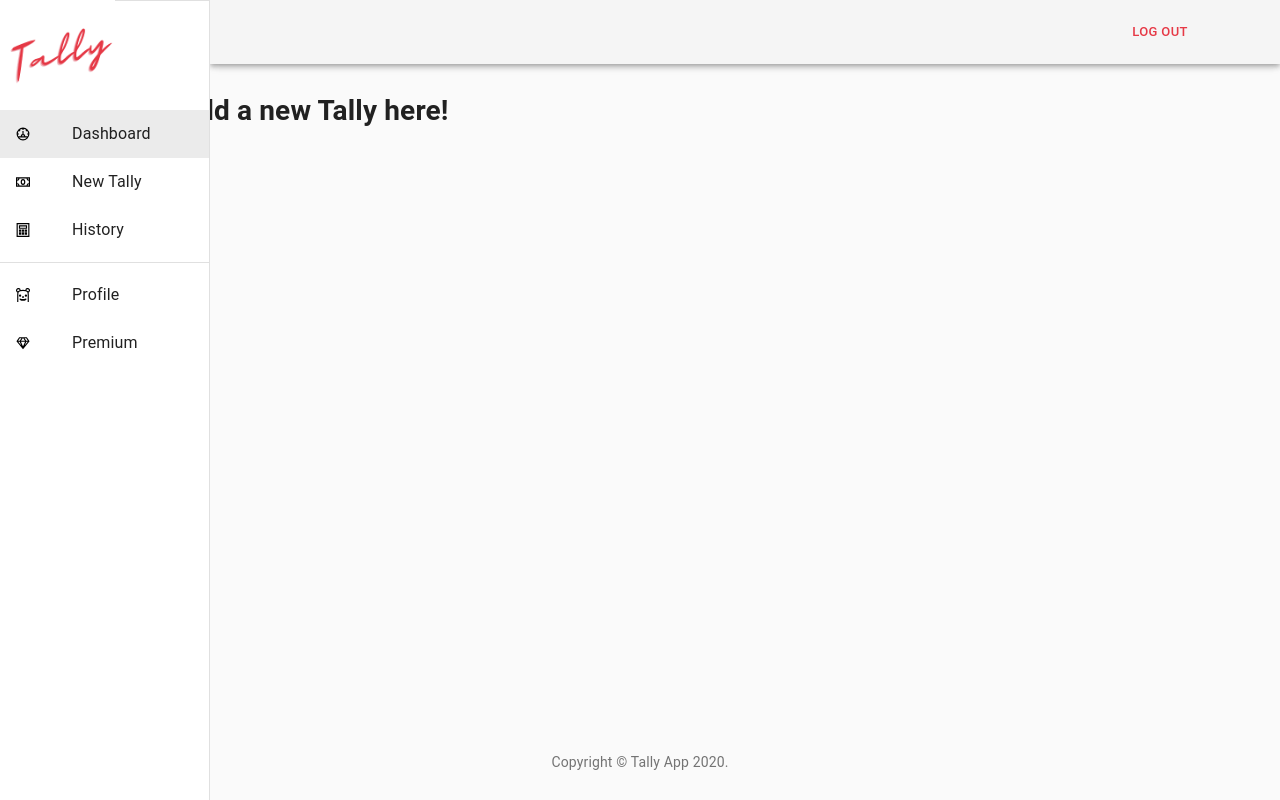
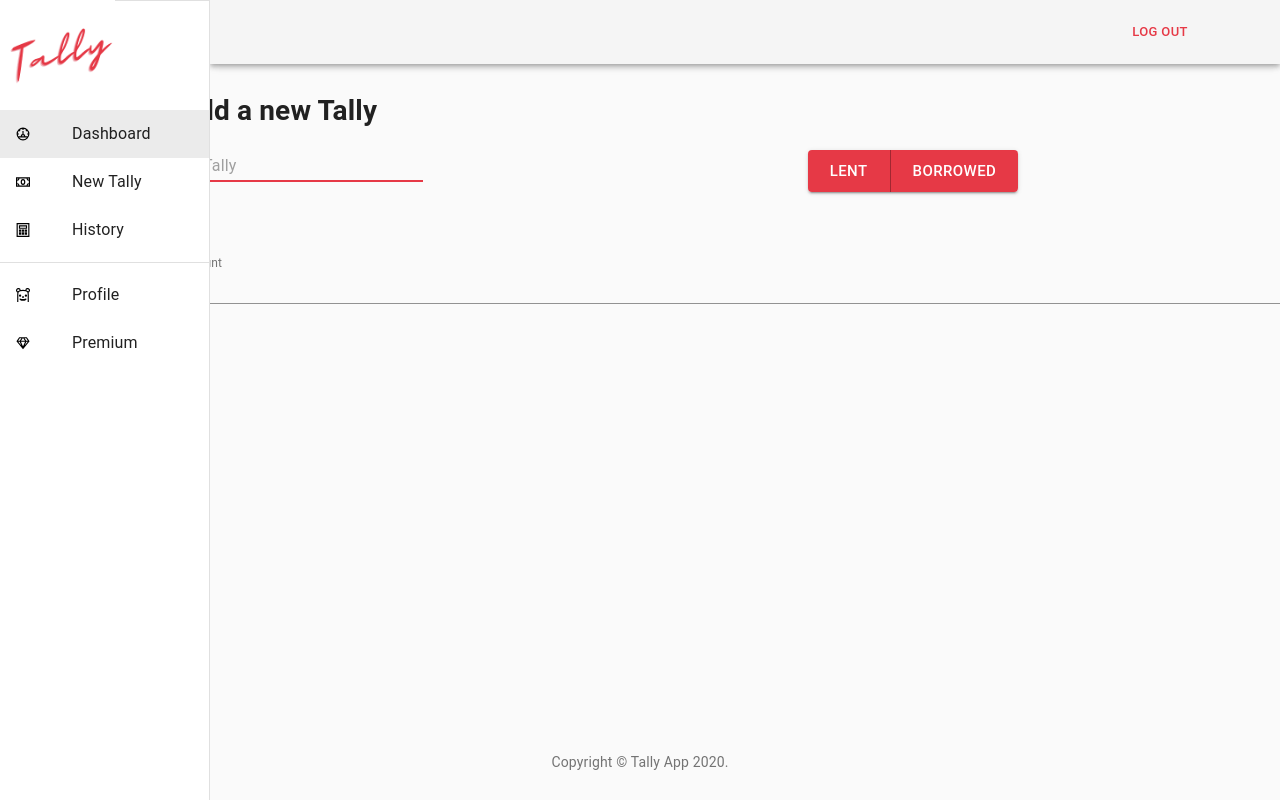
Before and after one commit to awalemandi/tally, a React (Create React App) app: page /home/newtally in a window 1280 px wide. Shown: the top 800 px of the page. Built offline with nearby package versions, Linux system fonts and the light colour scheme.

Commit message:
built transaction and amount component for newTally

```diff
--- /dev/null
+++ b/src/components/menu/newTally/Amount.tsx
@@ -0,0 +1,39 @@
+import React, { useState } from 'react';
+import {
+	TextField,
+	FormControl,
+	InputLabel,
+	Input,
+	InputAdornment,
+} from '@material-ui/core';
+import { makeStyles } from '@material-ui/core/styles';
+
+const useStyles = makeStyles(theme => ({
+	root: {
+		width: '100%',
+		display: 'flex',
+		flexDirection: 'column',
+	},
+}));
+
+function Amount() {
+	const classes = useStyles();
+	const [amount, setAmount] = React.useState(0);
+
+	// const handleClick = () => {
+	//     setAmount();
+	// };
+
+	return (
+		<FormControl fullWidth>
+			<InputLabel htmlFor='standard-adornment-amount'>Amount</InputLabel>
+			<Input
+				id='amount'
+				type='number'
+				startAdornment={<InputAdornment position='start'>$</InputAdornment>}
+			/>
+		</FormControl>
+	);
+}
+
+export default Amount;
--- a/src/components/menu/newTally/NewTally.tsx
+++ b/src/components/menu/newTally/NewTally.tsx
@@ -1,9 +1,27 @@
 import React from 'react';
+import TransactionType from './TransactionType';
+import Amount from './Amount';
+import { makeStyles } from '@material-ui/core/styles';
+
+const useStyles = makeStyles(theme => ({
+	root: {
+		width: '100%',
+		height: '10rem',
+		display: 'flex',
+		flexDirection: 'column',
+		justifyContent: 'space-between',
+	},
+}));
 
 const NewTally = () => {
-	return <div>
-        <h1>Add a new Tally here!</h1>
-    </div>;
+	const classes = useStyles();
+	return (
+		<form className={classes.root} noValidate autoComplete='off'>
+			<h1>Add a new Tally</h1>
+			<TransactionType />
+            <Amount/>
+		</form>
+	);
 };
 
 export default NewTally;
--- /dev/null
+++ b/src/components/menu/newTally/TransactionType.tsx
@@ -0,0 +1,69 @@
+import React, { useState } from 'react';
+import {
+	Container,
+	TextField,
+	ButtonGroup,
+	Button,
+	Grid,
+} from '@material-ui/core';
+import { makeStyles } from '@material-ui/core/styles';
+
+const useStyles = makeStyles(theme => ({
+	root: {
+		width: '100%',
+		display: 'flex',
+		flexDirection: 'column',
+	},
+}));
+
+function TransactionType() {
+	const classes = useStyles();
+	const [transactionType, setTransactionType] = React.useState('');
+
+	const handleChange = (event: {
+		target: { value: React.SetStateAction<string> };
+	}) => {
+		setTransactionType(event.target.value);
+    };
+
+    const handleClick = (type: string) => {
+        setTransactionType(type.toUpperCase());
+    };
+
+	return (
+		<Container className={classes.root}>
+			<Grid
+				container
+				direction='column'
+				justify='space-between'
+                alignItems='stretch'
+                spacing={4}
+			>
+				<Grid item xs={12}>
+					<TextField
+						autoFocus={true}
+						id='transactionType'
+						name='transactionType'
+						placeholder='Tally'
+						value={transactionType}
+                        size='medium'
+						color='primary'
+					/>
+				</Grid>
+				<Grid item xs={12}>
+					<ButtonGroup
+                        color='primary'
+                        variant='contained'
+						size='large'
+						aria-label='outlined primary button group'
+					>
+						<Button onClick={()=> handleClick('lent')}>Lent</Button>
+						<Button onClick={()=> handleClick('borrowed')}>Borrowed</Button>
+					</ButtonGroup>
+				</Grid>
+			</Grid>
+		</Container>
+	);
+}
+
+export default TransactionType;
```
Also changed, not shown: 1 other file (tests, documents, lock files or other folders).
